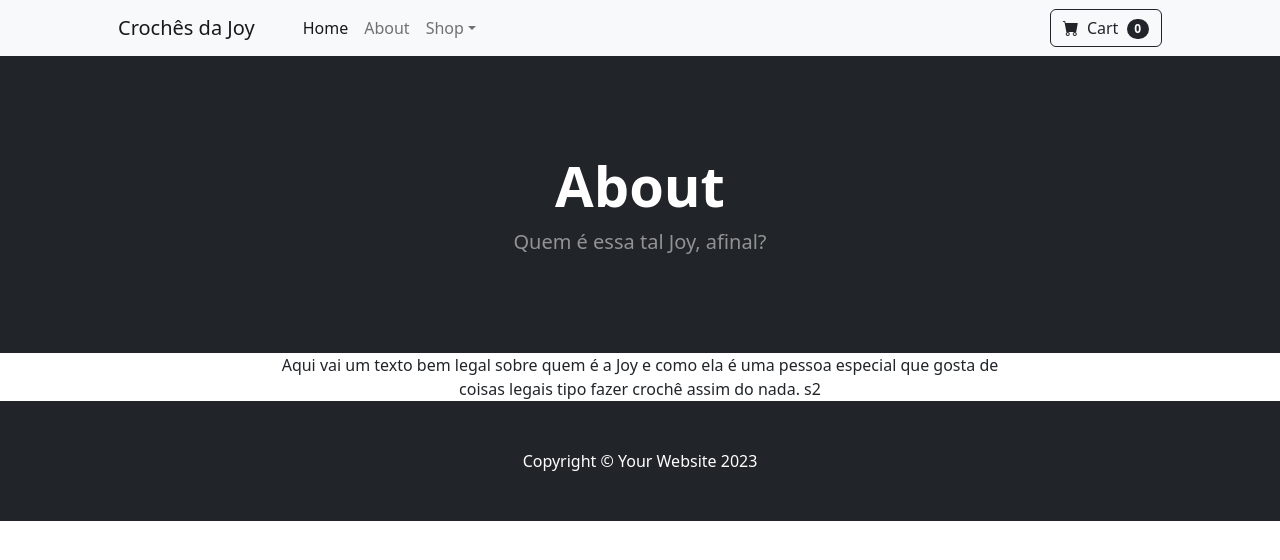
After one commit to silvaludwig/ecommerce, a Django app: page /about/ in a window 1280 px wide. The commit adds this page. Shown: the top 560 px of the page. Run offline with Django 5.2, Linux system fonts and the light colour scheme; some libraries are stand-ins or nearby versions.

Commit message:
base templates, urls in homepage and about page

```diff
--- /dev/null
+++ b/ecommerce/store/templates/about.html
@@ -0,0 +1,21 @@
+{% extends 'base.html' %}
+{%block content%}
+        <!-- Header-->
+        <header class="bg-dark py-5">
+            <div class="container px-4 px-lg-5 my-5">
+                <div class="text-center text-white">
+                    <h1 class="display-4 fw-bolder">About</h1>
+                    <p class="lead fw-normal text-white-50 mb-0">Quem é essa tal Joy, afinal?</p>
+                </div>
+            </div>
+        </header>
+        <div class="container">
+            <div class="row">
+                <center>
+                    <div class="col-8">
+                        Aqui vai um texto bem legal sobre quem é a Joy e como ela é uma pessoa especial que gosta de coisas legais tipo fazer crochê assim do nada. s2
+                    </div>
+                </center>
+            </div>
+        </div>
+{%endblock%}
--- /dev/null
+++ b/ecommerce/store/templates/base.html
@@ -0,0 +1,32 @@
+{% load static %}
+<!DOCTYPE html>
+<html lang="en">
+    <head>
+        <meta charset="utf-8" />
+        <meta name="viewport" content="width=device-width, initial-scale=1, shrink-to-fit=no" />
+        <meta name="description" content="" />
+        <meta name="author" content="" />
+        <title>Crochês da Joy</title>
+        <!-- Favicon-->
+        <link rel="icon" type="image/x-icon" href="{% static 'assets/favicon.ico' %}" />
+        <!-- Bootstrap icons-->
+        <link href="https://cdn.jsdelivr.net/npm/bootstrap-icons@1.5.0/font/bootstrap-icons.css" rel="stylesheet" />
+        <!-- Core theme CSS (includes Bootstrap)-->
+        <link href="{% static 'css/styles.css' %}" rel="stylesheet" />
+    </head>
+    <body>
+        {% include 'navbar.html' %}
+
+        {% block content %}
+        {% endblock %}
+
+        <!-- Footer-->
+        <footer class="py-5 bg-dark">
+            <div class="container"><p class="m-0 text-center text-white">Copyright &copy; Your Website 2023</p></div>
+        </footer>
+        <!-- Bootstrap core JS-->
+        <script src="https://cdn.jsdelivr.net/npm/bootstrap@5.2.3/dist/js/bootstrap.bundle.min.js"></script>
+        <!-- Core theme JS-->
+        <script src="{% static 'js/scripts.js' %}"></script>
+    </body>
+</html>
--- /dev/null
+++ b/ecommerce/store/templates/navbar.html
@@ -0,0 +1,29 @@
+<!-- Navigation-->
+<nav class="navbar navbar-expand-lg navbar-light bg-light">
+    <div class="container px-4 px-lg-5">
+        <a class="navbar-brand" href="#!">Crochês da Joy</a>
+        <button class="navbar-toggler" type="button" data-bs-toggle="collapse" data-bs-target="#navbarSupportedContent" aria-controls="navbarSupportedContent" aria-expanded="false" aria-label="Toggle navigation"><span class="navbar-toggler-icon"></span></button>
+        <div class="collapse navbar-collapse" id="navbarSupportedContent">
+            <ul class="navbar-nav me-auto mb-2 mb-lg-0 ms-lg-4">
+                <li class="nav-item"><a class="nav-link active" aria-current="page" href="{% url 'home' %}">Home</a></li>
+                <li class="nav-item"><a class="nav-link" href="{% url 'about' %}">About</a></li>
+                <li class="nav-item dropdown">
+                    <a class="nav-link dropdown-toggle" id="navbarDropdown" href="#" role="button" data-bs-toggle="dropdown" aria-expanded="false">Shop</a>
+                    <ul class="dropdown-menu" aria-labelledby="navbarDropdown">
+                        <li><a class="dropdown-item" href="#!">All Products</a></li>
+                        <li><hr class="dropdown-divider" /></li>
+                        <li><a class="dropdown-item" href="#!">Popular Items</a></li>
+                        <li><a class="dropdown-item" href="#!">New Arrivals</a></li>
+                    </ul>
+                </li>
+            </ul>
+            <form class="d-flex">
+                <button class="btn btn-outline-dark" type="submit">
+                    <i class="bi-cart-fill me-1"></i>
+                    Cart
+                    <span class="badge bg-dark text-white ms-1 rounded-pill">0</span>
+                </button>
+            </form>
+        </div>
+    </div>
+</nav>
--- a/ecommerce/store/urls.py
+++ b/ecommerce/store/urls.py
@@ -3,4 +3,5 @@ from . import views
 
 urlpatterns = [
     path('', views.home, name='home'),
+    path('about/', views.about, name='about'),
 ]
--- a/ecommerce/store/views.py
+++ b/ecommerce/store/views.py
@@ -4,3 +4,6 @@ from .models import Product
 def home(request):
     products = Product.objects.all() #query into database
     return render(request, 'home.html', {'products': products})
+
+def about(request):
+    return render(request, 'about.html', {})
```
Also changed, not shown: ecommerce/store/templates/home.html (+3 -56 lines).
